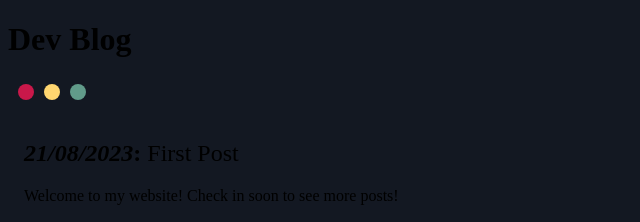
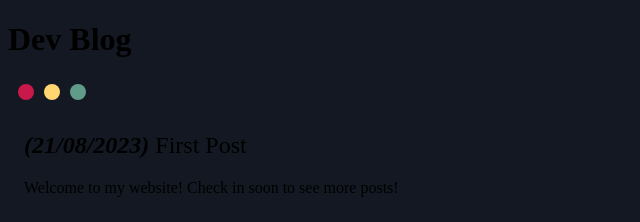
Before and after one commit to luisdlpr/personal-site, a SvelteKit app: page /blog in a window 1280 px wide. Shown: the top 222 px of the page, without its empty margins (0-640 px from the left). Built offline with nearby package versions, Linux system fonts and the light colour scheme.

Commit message:
some styling and animations

```diff
--- a/src/routes/blog/+page.svelte
+++ b/src/routes/blog/+page.svelte
@@ -9,7 +9,7 @@
 	<section class="blogPostContainer">
 		<MockBrowserWindow>
 			<div class="blogPost" slot="content">
-				<h2><i>{post.date}</i>: <strong>{post.title}</strong></h2>
+				<h2><i>({post.date})</i> <strong>{post.title}</strong></h2>
 				<p>{post.post}</p>
 			</div>
 		</MockBrowserWindow>
@@ -21,7 +21,21 @@
 		font-weight: 400;
 	}
 
+	h1 {
+		animation: slideInUp;
+		animation-duration: 2s;
+	}
+
+	h2 {
+		margin-top: 0.5em;
+	}
+
 	.blogPost {
 		margin: 1em;
 	}
+
+	.blogPostContainer {
+		animation: slideInUp;
+		animation-duration: 2s;
+	}
 </style>
```
